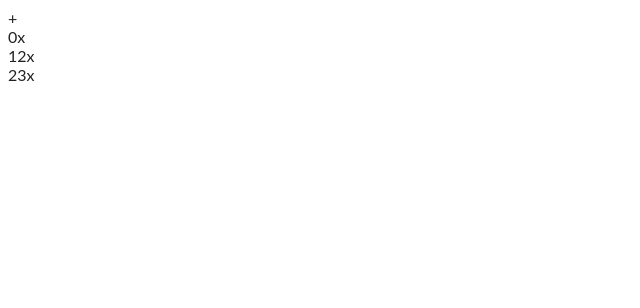
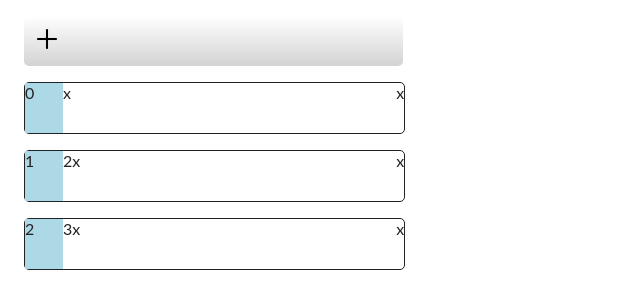
Before and after one commit to aploftus/drag-drop, a React app: page / in a window 1280 px wide. Shown: the top 308 px of the page, without its empty margins (0-640 px from the left). Built offline with nearby package versions, Linux system fonts and the light colour scheme; the HTML template or start-up script is replaced by a standard one.

Commit message:
Add static divs and basic styling

```diff
--- a/src/components/add.jsx
+++ b/src/components/add.jsx
@@ -1,7 +1,9 @@
 import React from 'react';
 import ReactDOM from 'react-dom';
 
-class Add extends React.Component {
+import add from '../img/add.png';
+
+export default class Add extends React.Component {
   constructor(props) {
     super(props);
   }
@@ -9,10 +11,8 @@ class Add extends React.Component {
   render() {
     return (
       <div className="add">
-        +
+        <input type="image" id="add-btn" alt="add a new div" src={add} />
       </div>
     );
   }
 }
-
-export default Add;
--- a/src/components/item.jsx
+++ b/src/components/item.jsx
@@ -1,6 +1,6 @@
 import React from 'react';
 
-class Item extends React.Component {
+export default class Item extends React.Component {
   constructor(props) {
     super(props);
   }
@@ -8,11 +8,13 @@ class Item extends React.Component {
   render() {
     return (
       <div className="item">
-        <span>{this.props.index}</span>
+        <div className="reorder">
+          <span className="index">{this.props.index}</span>
+          <span className="toggle"></span>
+        </div>
         <span>{this.props.item}</span>
+        <span className="remove">x</span>
       </div>
     );
   }
 }
-
-export default Item;
--- a/src/components/list.jsx
+++ b/src/components/list.jsx
@@ -1,8 +1,9 @@
 import React from 'react';
+import $ from 'jquery';
 
 import Item from './item.jsx';
 
-class List extends React.Component {
+export default class List extends React.Component {
   constructor(props) {
     super(props);
   }
@@ -24,5 +25,3 @@ class List extends React.Component {
     );
   }
 }
-
-export default List;
--- a/src/main.css
+++ b/src/main.css
@@ -2,3 +2,40 @@ body {
   color: #222;
   font-family: 'Lato', sans-serif;
 }
+
+.add {
+  background: linear-gradient(white, lightgray);
+  height: 50px;
+  border-radius: 5px;
+  width: 30%;
+  margin: 1em;
+}
+
+#add-btn {
+  width: 20px;
+  position: relative;
+  top: 1em;
+  left: 1em;
+  cursor: pointer;
+}
+
+.item {
+  border: 1px solid #222;
+  border-radius: 5px;
+  width: 30%;
+  margin: 1em;
+  height: 50px;
+}
+
+.reorder {
+  background-color: lightblue;
+  width: 10%;
+  cursor: move;
+  height: 100%;
+  display: inline-block;
+}
+
+.remove {
+  float: right;
+  cursor: pointer;
+}
```
Also changed, not shown: src/img/add.png (added).
